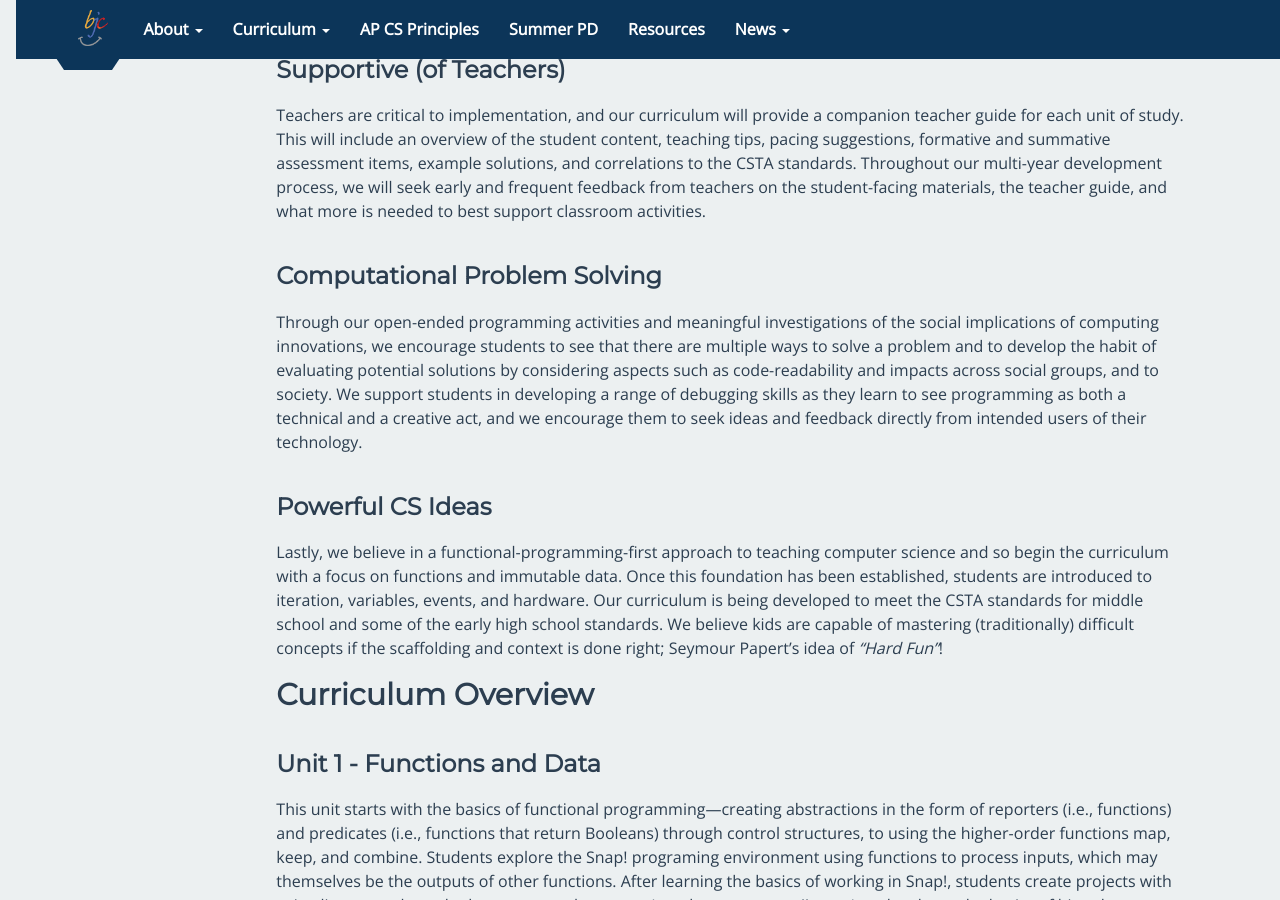
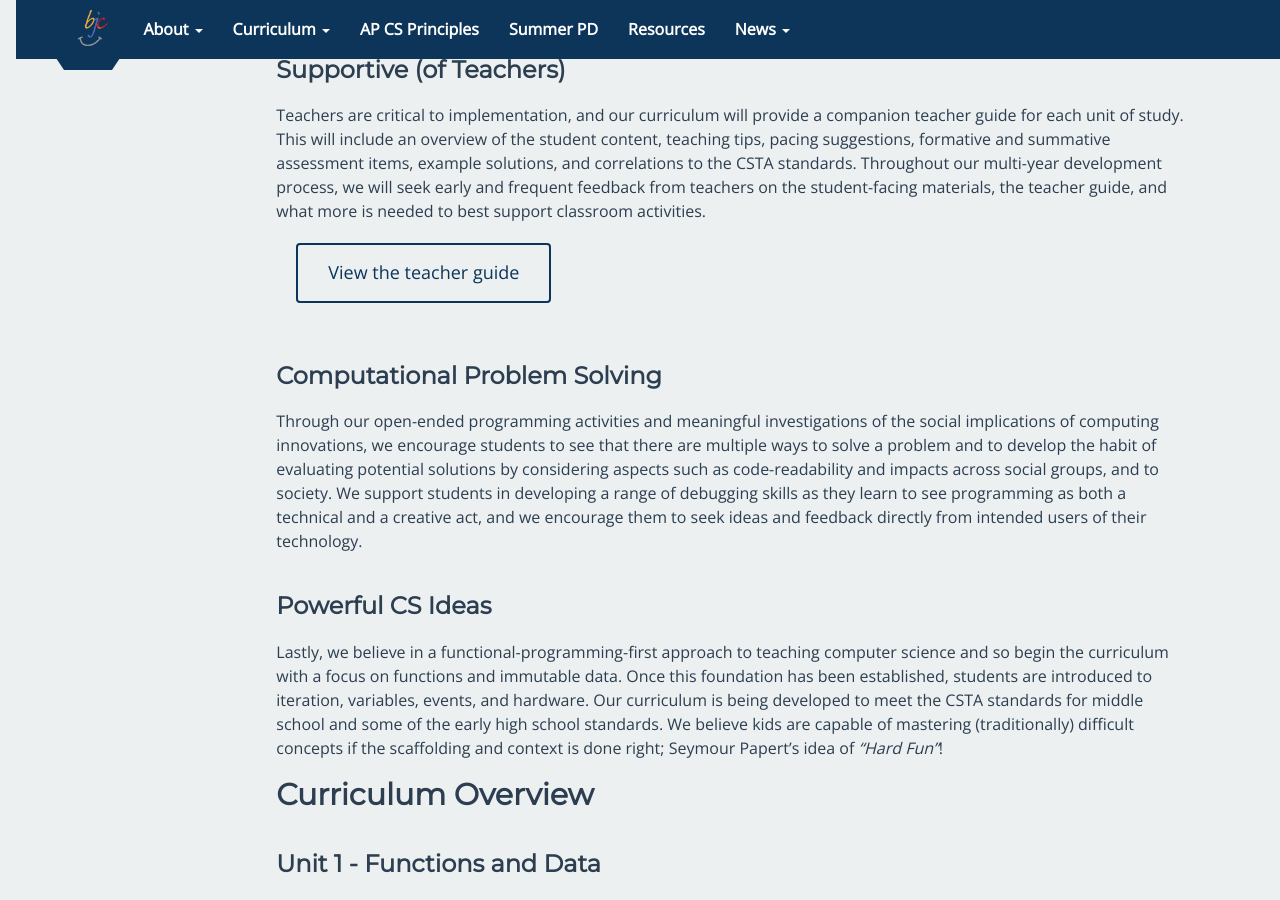
Before and after one commit to beautyjoy/beautyjoy.github.io, a Jekyll site: the page built from sparks.md, in a window 1280 px wide and 900 px high, scrolled down 1283 px. Built offline with Jekyll 4.4.1, drawn with Linux system fonts in a browser that asks for light colours.

Commit message:
Add link to teachers guide

```diff
--- a/sparks.md
+++ b/sparks.md
@@ -28,6 +28,10 @@ We seek to support all students by providing open-ended creative projects that a
 ### Supportive (of Teachers)
 Teachers are critical to implementation, and our curriculum will provide a companion teacher guide for each unit of study. This will include an overview of the student content, teaching tips, pacing suggestions, formative and summative assessment items, example solutions, and correlations to the CSTA standards. Throughout our multi-year development process, we will seek early and frequent feedback from teachers on the student-facing materials, the teacher guide, and what more is needed to best support classroom activities.
 
+<a href="/bjc-r/course/sparks-teacher.html" class="btn btn-md">
+  View the teacher guide
+</a>
+
 ### Computational Problem Solving
 Through our open-ended programming activities and meaningful investigations of the social implications of computing innovations, we encourage students to see that there are multiple ways to solve a problem and to develop the habit of evaluating potential solutions by considering aspects such as code-readability and impacts across social groups, and to society. We support students in developing a range of debugging skills as they learn to see programming as both a technical and a creative act, and we encourage them to seek ideas and feedback directly from intended users of their technology.
 
```
